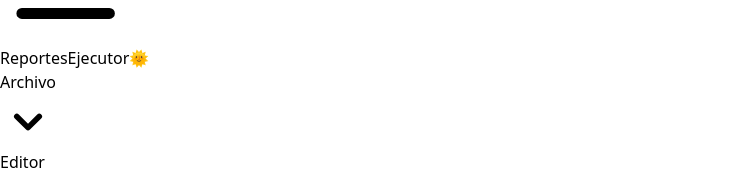
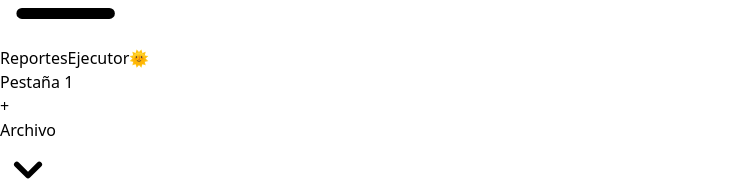
Before and after one commit to rodriporon/-OLC1-F1-201902781-, a Next.js app in the folder frontend/: page /principal in a window 1280 px wide. Shown: the part 749-930 px from the top of the page, without its empty margins (0-756 px from the left). Built offline with nearby package versions, Linux system fonts and the light colour scheme.

Commit message:
se agregaron pestaÃnas pero no se cambian entre si

```diff
--- /dev/null
+++ b/frontend/components/ButtonPestaña/index.js
@@ -0,0 +1,7 @@
+
+export default function ButtonPestaña ({ noPestaña }) {
+  return (
+
+    <button className='font-sans dark:hover:bg-rose-600 hover:bg-indigo-400 bg-indigo-300 dark:bg-rose-500 rounded-sm px-4 mx-px' id={noPestaña} key={noPestaña}>Pestaña {noPestaña}</button>
+  )
+}
--- a/frontend/components/Pestaña/index.js
+++ b/frontend/components/Pestaña/index.js
@@ -3,7 +3,7 @@ import { Fragment, useState } from 'react'
 import { Menu, Transition, Dialog } from '@headlessui/react'
 import { saveAs } from 'file-saver'
 
-export default function Pestaña ({ hidden }) {
+export default function Pestaña ({ isHidden }) {
   const [isOpen, setIsOpen] = useState(false)
   const [fileValue, setFileValue] = useState('')
 
@@ -21,6 +21,7 @@ export default function Pestaña ({ hidden }) {
 
   const closeModal = (e) => {
     const file = e.target.files[0]
+    if (!file) return
     const fileReader = new window.FileReader()
 
     fileReader.readAsText(file, 'UTF-8')
@@ -41,7 +42,8 @@ export default function Pestaña ({ hidden }) {
   }
 
   return (
-    <>
+    <div className='dark:bg-gray-800'>
+
       <Transition appear show={isOpen} as={Fragment}>
         <Dialog as='div' className='relative z-10' onClose={closeModal}>
           <Transition.Child
@@ -93,7 +95,7 @@ export default function Pestaña ({ hidden }) {
           </div>
         </Dialog>
       </Transition>
-      <div className={hidden ? 'hidden' : ''}>
+      <div className={isHidden ? 'hidden' : ''}>
         {/* -- dropdown menu archivo -- */}
         <div className='flex justify-end items-right'>
           <Menu as='div' className='relative inline-block text-left z-10'>
@@ -188,6 +190,6 @@ export default function Pestaña ({ hidden }) {
 
         </div>
       </div>
-    </>
+    </div>
   )
 }
--- a/frontend/pages/principal/index.js
+++ b/frontend/pages/principal/index.js
@@ -1,15 +1,41 @@
 import Header from '../../components/Header'
 import Head from 'next/head'
 import Pestaña from '../../components/Pestaña'
+import { useState } from 'react'
+import ButtonPestaña from '../../components/ButtonPestaña'
+
+let noPestaña = 1
 
 export default function Principal () {
+  const [botones, setBotones] = useState([
+    <ButtonPestaña noPestaña={noPestaña} id={noPestaña} key={noPestaña} />
+  ])
+
+  const [pestañas, setPestañas] = useState([
+    <Pestaña isHidden={false} key={noPestaña} />
+  ])
+
+  const handlerClickNuevaPestaña = () => {
+    noPestaña++
+    setBotones(currentBotones => currentBotones.concat(<ButtonPestaña noPestaña={noPestaña} id={noPestaña} key={noPestaña} />))
+    setPestañas(currentPestañas => currentPestañas.concat(<Pestaña isHidden={false} key={noPestaña} />))
+  }
+
   return (
     <div className='relative h-screen max-w-full dark:bg-gray-800'>
       <Head>
         <title>Principal</title>
       </Head>
       <Header />
-      <Pestaña hidden={false} />
+      <div className='px-2'>
+        {botones}
+        <div className='px-2 inline-block'>
+          <button className='bg-color-sky-600' onClick={handlerClickNuevaPestaña}> + </button>
+        </div>
+      </div>
+
+      {pestañas}
+
     </div>
   )
 }
```
